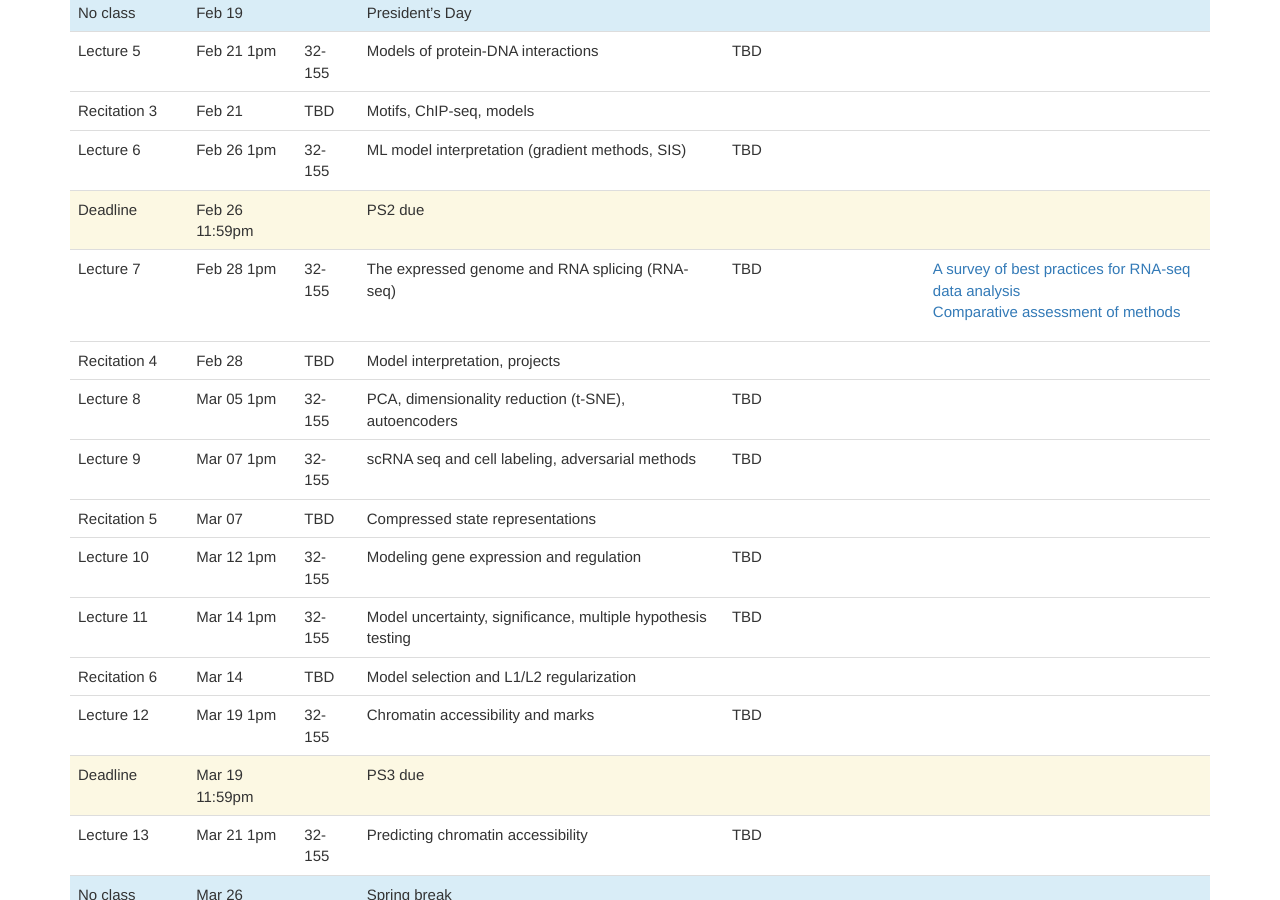
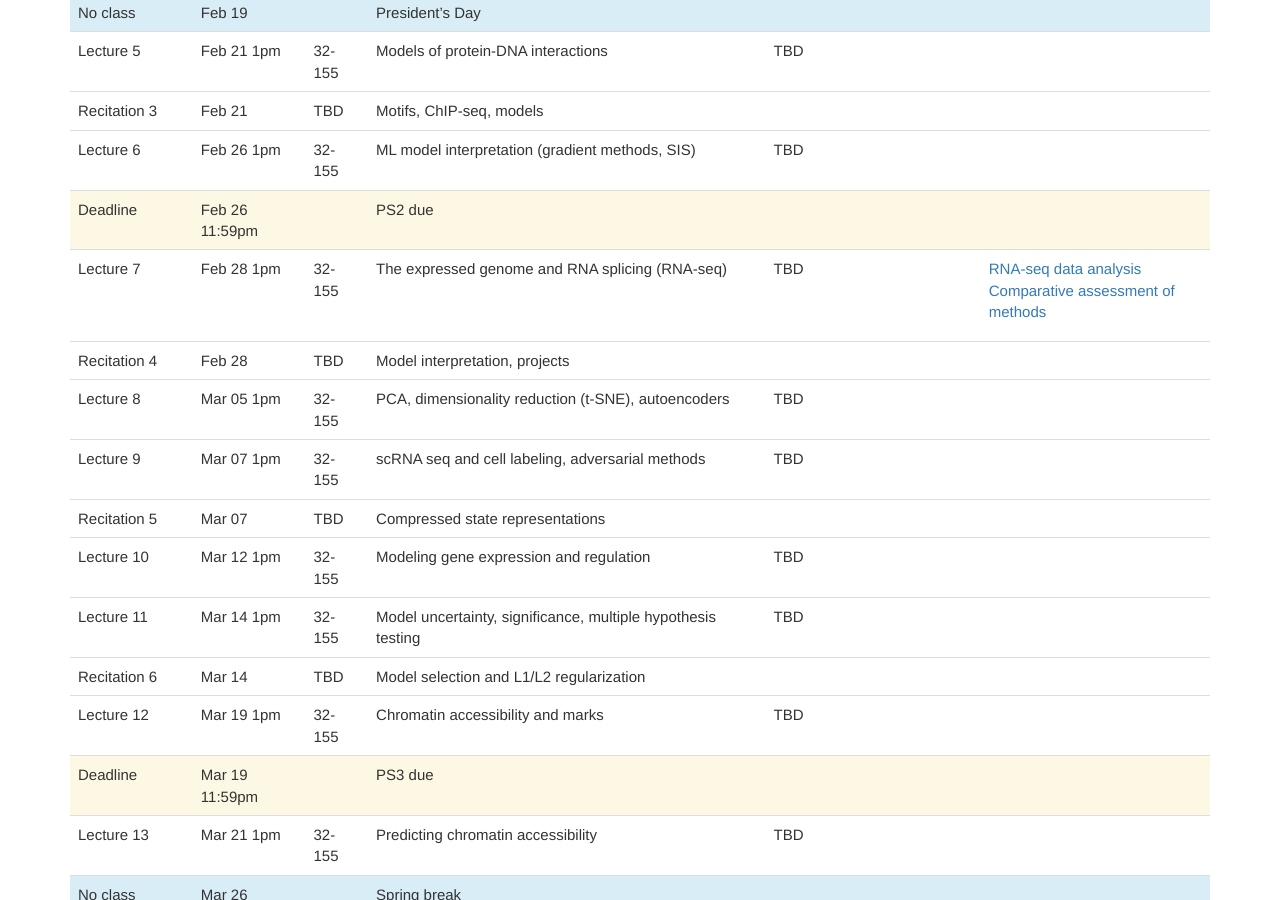
Before and after one commit to mit6874/mit6874.github.io, a Jekyll site: the page built from index.html, in a window 1280 px wide and 900 px high, scrolled down 1241 px. Built offline with Jekyll 4.4.1, drawn with Linux system fonts in a browser that asks for light colours; nearby versions of some CDN libraries.

Commit message:
Reformat material column

```diff
--- a/index.html
+++ b/index.html
@@ -157,7 +157,7 @@ layout: default
             <td>TBD</td>
             <td>
                 <ul>
-                    <li><a href="https://genomebiology.biomedcentral.com/articles/10.1186/s13059-016-0881-8">A survey of best practices for RNA-seq data analysis</a></li>
+                    <li><a href="https://genomebiology.biomedcentral.com/articles/10.1186/s13059-016-0881-8">RNA-seq data analysis</a></li>
                     <li><a href="https://genomebiology.biomedcentral.com/articles/10.1186/s13059-015-0702-5">Comparative assessment of methods</a></li>
                 </ul>
             </td>
```
